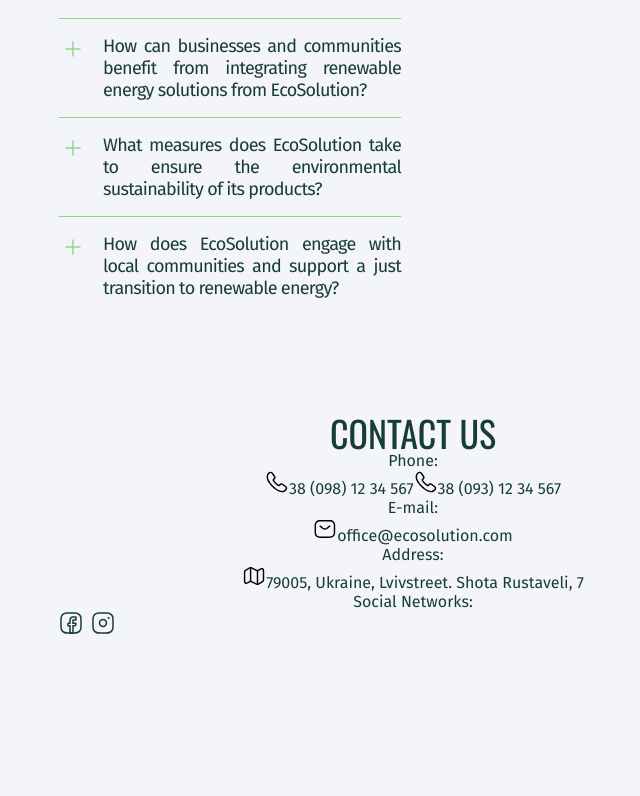
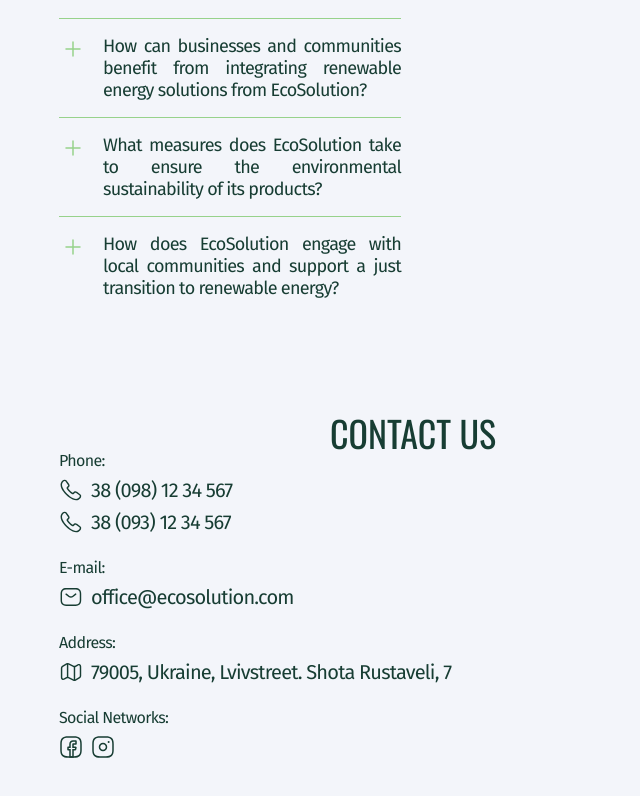
Before and after one commit to kozhushna/ecosolution, a React (Create React App) app: page / in a window 1280 px wide. Shown: the part 3001-3797 px from the top of the page, without its empty margins (227-867 px from the left). Before the commit the page ends 3740 px from the top, so only its background shows below. Built offline with nearby package versions, Linux system fonts and the light colour scheme.

Commit message:
Add contacts styles

```diff
--- a/src/components/ContactUs/ContactUs.jsx
+++ b/src/components/ContactUs/ContactUs.jsx
@@ -1,41 +1,58 @@
 import { Container, Section, SectionTitle } from 'App.styled';
 import { Sosial } from 'components/Sosial/Sosial';
 import { Svg } from 'components/SvgIcon/SvgIcon';
+import {
+  ContactCaption,
+  ContactItem,
+  ContactLink,
+  Contactlist,
+  InfoWrapper,
+} from './ContactUs.styled';
 
 export const ContactUs = () => {
   return (
     <Section id="contacts">
       <Container>
         <SectionTitle>Contact us</SectionTitle>
-        <ul>
-          <li>
-            <p>Phone:</p>
-            <Svg w={24} h={24} icon="call" />
-            <a href="tel:+380981234567">38 (098) 12 34 567</a>
-            <Svg w={24} h={24} icon="call" />
-            <a href="tel:+380931234567">38 (093) 12 34 567</a>
-          </li>
-          <li>
-            <p>E-mail:</p>
-            <Svg w={24} h={24} icon="sms" />
-            <a href="mailto:office@ecosolution.com">office@ecosolution.com</a>
-          </li>
-          <li>
-            <p>Address:</p>
-            <Svg w={24} h={24} icon="map" />
-            <a
+        <Contactlist>
+          <ContactItem>
+            <ContactCaption>Phone:</ContactCaption>
+
+            <ContactLink href="tel:+380981234567">
+              <Svg w={24} h={24} icon="call" />
+              38 (098) 12 34 567
+            </ContactLink>
+
+            <ContactLink href="tel:+380931234567">
+              <Svg w={24} h={24} icon="call" />
+              38 (093) 12 34 567
+            </ContactLink>
+          </ContactItem>
+          <ContactItem>
+            <ContactCaption>E-mail:</ContactCaption>
+
+            <ContactLink href="mailto:office@ecosolution.com">
+              <Svg w={24} h={24} icon="sms" />
+              office@ecosolution.com
+            </ContactLink>
+          </ContactItem>
+          <ContactItem>
+            <ContactCaption>Address:</ContactCaption>
+
+            <ContactLink
               href="https://maps.app.goo.gl/eabvF4ZeJ3889H5v9"
               target="_blank"
               rel="noopener noreferrer nofollow "
             >
+              <Svg w={24} h={24} icon="map" />
               79005, Ukraine, Lvivstreet. Shota Rustaveli, 7
-            </a>
-          </li>
-          <li>
-            <p>Social Networks:</p>
-            <Sosial />
-          </li>
-        </ul>
+            </ContactLink>
+          </ContactItem>
+          <ContactItem>
+            <ContactCaption>Social Networks:</ContactCaption>
+            <Sosial place="contact" />
+          </ContactItem>
+        </Contactlist>
       </Container>
     </Section>
   );
--- a/src/components/ContactUs/ContactUs.styled.js
+++ b/src/components/ContactUs/ContactUs.styled.js
@@ -1 +1,46 @@
 import styled from '@emotion/styled';
+
+export const Contactlist = styled.ul`
+  display: flex;
+  flex-direction: column;
+  gap: 24px;
+  font-size: 20px;
+  letter-spacing: -0.8px;
+  text-align: left;
+
+  @media screen and (${props => props.theme.devices.desktop}) {
+    gap: 32px;
+  }
+`;
+
+export const ContactCaption = styled.p`
+  font-size: 16px;
+  letter-spacing: -0.64px;
+`;
+
+export const ContactItem = styled.li`
+  display: flex;
+  flex-direction: column;
+  gap: 8px;
+
+  @media screen and (${props => props.theme.devices.desktop}) {
+    gap: 16px;
+  }
+`;
+
+export const ContactLink = styled.a`
+  display: flex;
+  align-items: center;
+  gap: 8px;
+  fill: ${props => props.theme.colors.primary};
+  transition: color ${props => props.theme.baseTransition} fill
+    ${props => props.theme.baseTransition};
+
+  &:hover,
+  &:focus {
+    color: ${props => props.theme.colors.accent};
+    fill: ${props => props.theme.colors.accent};
+  }
+`;
+
+export const InfoWrapper = styled.div``;
--- a/src/components/Slider/Slider.styled.js
+++ b/src/components/Slider/Slider.styled.js
@@ -178,6 +178,7 @@
   justify-content: center;
   align-items: center;
   padding: 15px;
+  fill: ${props => props.theme.colors.primary};
   border-radius: 50%;
   border: 1px solid ${props => props.theme.colors.primary};
   transition: border-color ${props => props.theme.baseTransition},
--- a/src/components/Sosial/Sosial.jsx
+++ b/src/components/Sosial/Sosial.jsx
@@ -3,7 +3,7 @@
 
 export const Sosial = ({ place }) => {
   return (
-    <Sosiallist>
+    <Sosiallist className={place}>
       <SosialItem>
         <SosialLink
           href="https://facebook.com"
--- a/src/components/Sosial/Sosial.styled.js
+++ b/src/components/Sosial/Sosial.styled.js
@@ -4,6 +4,14 @@
   display: flex;
   gap: 8px;
   align-items: center;
+
+  &.contact {
+    gap: 32px;
+
+    @media screen and (${props => props.theme.devices.tablet}) {
+      gap: 8px;
+    }
+  }
 `;
 
 export const SosialItem = styled.li``;
```
Also changed, not shown: src/components/ContactForm/ContactForm.jsx (added), src/components/ContactForm/ContactForm.styled.js (added).
